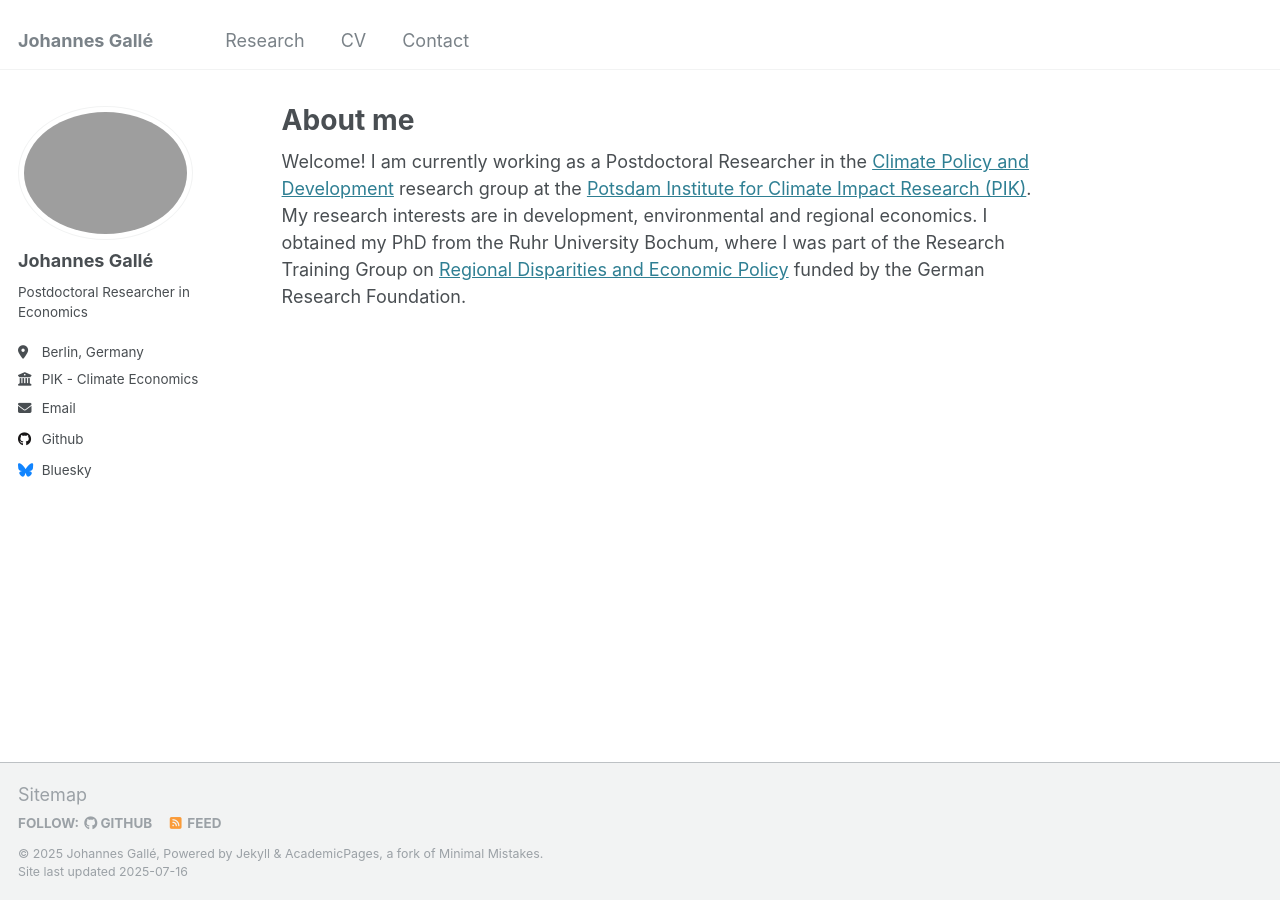
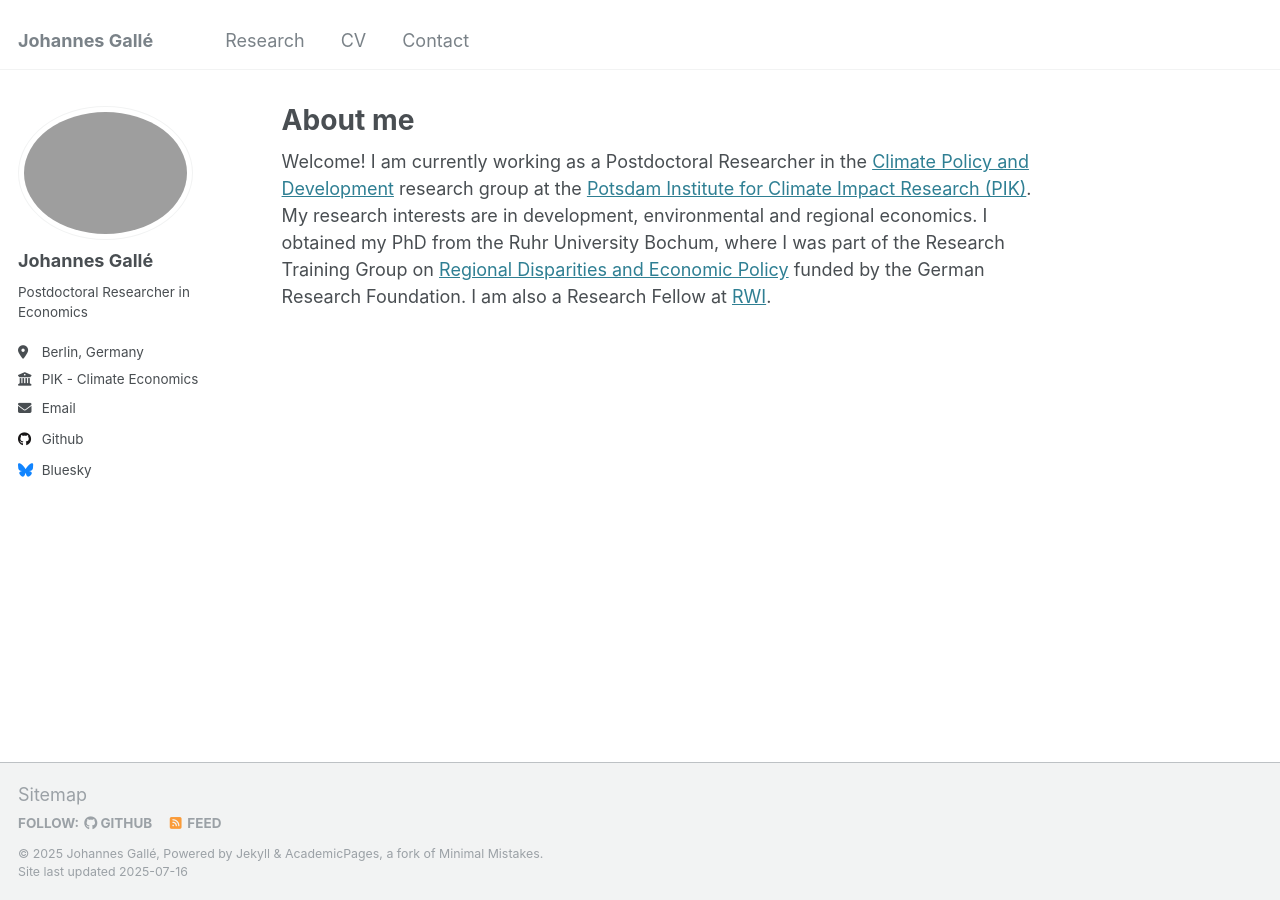
Before and after one commit to johannesgalle/johannesgalle.github.io, a Jekyll site: the page built from _pages/about.md, in a window 1280 px wide. Built offline with Jekyll 4.4.1, drawn with Linux system fonts in a browser that asks for light colours.

Commit message:
Update about.md

```diff
--- a/_pages/about.md
+++ b/_pages/about.md
@@ -7,4 +7,4 @@ redirect_from:
   - /about.html
 ---
 
-Welcome! I am currently working as a Postdoctoral Researcher in the [Climate Policy and Development](https://www.pik-potsdam.de/en/institute/departments/climate-economics-and-policy/research/climate-policy-and-development) research group at the [Potsdam Institute for Climate Impact Research (PIK)](https://www.pik-potsdam.de/en/institute/departments/climate-economics-and-policy).  My research interests are in development, environmental and regional economics. I obtained my PhD from the Ruhr University Bochum, where I was part of the Research Training Group on [Regional Disparities and Economic Policy](https://www.regional-disparities.de/) funded by the German Research Foundation.
+Welcome! I am currently working as a Postdoctoral Researcher in the [Climate Policy and Development](https://www.pik-potsdam.de/en/institute/departments/climate-economics-and-policy/research/climate-policy-and-development) research group at the [Potsdam Institute for Climate Impact Research (PIK)](https://www.pik-potsdam.de/en/institute/departments/climate-economics-and-policy).  My research interests are in development, environmental and regional economics. I obtained my PhD from the Ruhr University Bochum, where I was part of the Research Training Group on [Regional Disparities and Economic Policy](https://www.regional-disparities.de/) funded by the German Research Foundation. I am also a Research Fellow at [RWI](https://www.rwi-essen.de/en/forschung-beratung/weitere/rwi-research-network/team).
```
